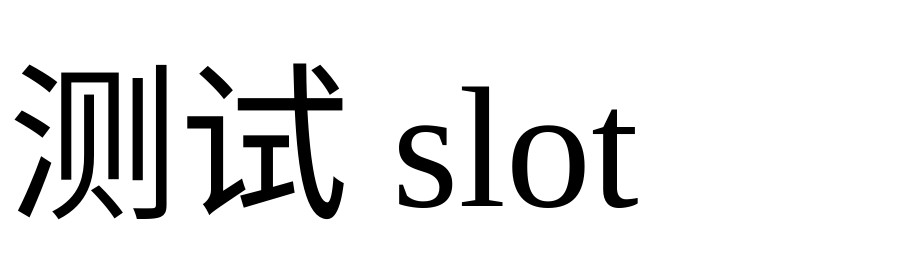
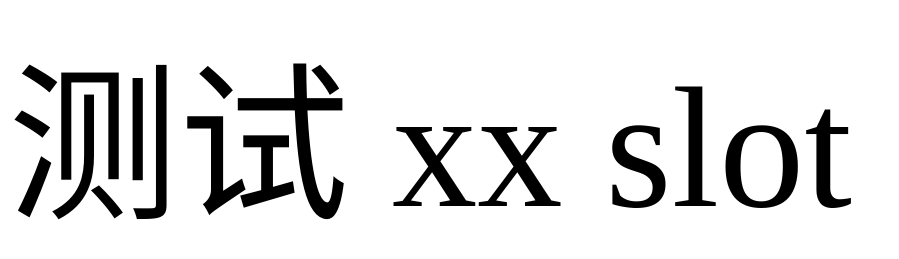
Before and after one commit to PengBoUESTC/web-components, a website: page src/public/index.html in a window 1280 px wide. Shown: the whole page, without its empty margins (0-899 px from the left). Drawn offline with Linux system fonts and the light colour scheme.

Commit message:
feat: test

```diff
--- a/src/public/index.html
+++ b/src/public/index.html
@@ -23,7 +23,7 @@
   </head>
   <body>
     <tmp-button type="main">
-      <div slot="btn-content">测试 slot</div>
+      <div slot="btn-content">测试 xx slot</div>
     </tmp-button>
   </body>
 </html>
```
